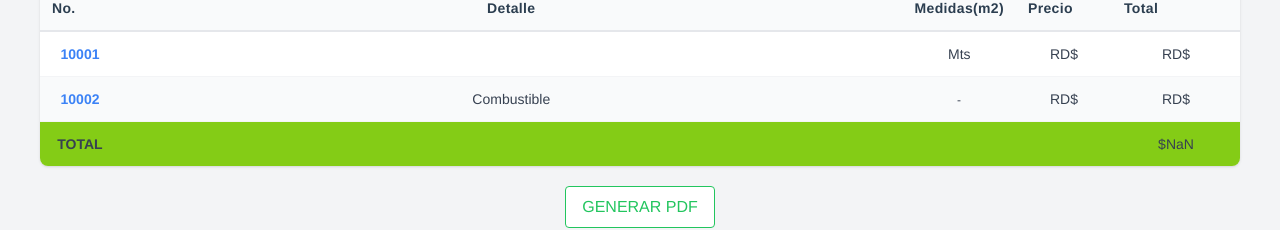
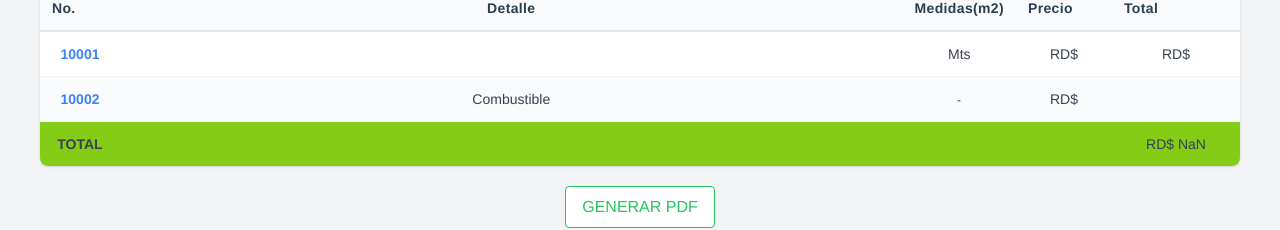
Before and after one commit to Blast06/vue-meseta, a Vue app: page /cotizacion in a window 1280 px wide. Shown: the part 162-392 px from the top of the page. Built offline with nearby package versions, Linux system fonts and the light colour scheme.

Commit message:
se agergo moneda con formato

```diff
--- a/package.json
+++ b/package.json
@@ -11,16 +11,19 @@
     "bootstrap": "^5.1.3",
     "bootstrap-vue": "^2.22.0",
     "core-js": "^3.8.3",
+    "currency-formatter": "^1.5.9",
     "jspdf": "^2.5.1",
     "jspdf-autotable": "^3.5.24",
     "underscore": "^1.13.3",
     "vue": "^3.2.13",
     "vue-money-format": "^1.2.4",
+    "vue-numeric": "^2.5.0",
     "vue-router": "^4.0.15"
   },
   "devDependencies": {
     "@babel/core": "^7.12.16",
     "@babel/eslint-parser": "^7.12.16",
+    "@types/currency-formatter": "^1.5.1",
     "@types/underscore": "^1.11.4",
     "@vue/cli-plugin-babel": "~5.0.0",
     "@vue/cli-plugin-eslint": "~5.0.0",
--- a/src/components/Tabla.vue
+++ b/src/components/Tabla.vue
@@ -68,10 +68,8 @@
               }}
             </td>
             <td class="p-3 text-sm text-gray-700 whitespace-nowrap">
-              RD$
-              {{
-                this.cotizacion.Combustible
-              }}
+               {{ this.cotizacion.Combustible }}
+
             </td>
           </tr>
           <tr class="bg-lime-500">
@@ -91,7 +89,7 @@
 
             </td>
             <td class="p-3 text-sm font-weight-bold text-gray-700 whitespace-nowrap">
-            {{costCurrency}}
+            {{ montoTotal }}
             </td>
           </tr>
         </tbody>
@@ -113,6 +111,10 @@ import { useRoute } from "vue-router";
 const formatter = new Intl.NumberFormat('en-US', {style: 'currency', currency: 'USD'})
 import { jsPDF } from "jspdf";
 import autoTable from 'jspdf-autotable';
+// import VueNumeric from 'vue-numeric'
+
+
+
 
 
 
@@ -122,36 +124,47 @@ import autoTable from 'jspdf-autotable';
 export default {
   name: "TablaVue",
   components: {
+    // VueNumeric
 
     },
   data() {
     return {
       cotizacion: {},
       total: 0,
+      montoTotal:0,
       heading: "Cotizacion Meseta",
       items: [
 
-      ]
+      ],
+      Combustible:0
 
     };
   },
 
 
   mounted() {
+    // fx.base = "USD";
     const route = useRoute();
     this.cotizacion = route.params;
     console.warn("Desde la ruta", this.cotizacion);
+    this.Combustible = this.cotizacion.Combustible;
+
+    let currencyFormat = Intl.NumberFormat('en-US');
+
+    this.montoTotal = parseInt(this.cotizacion.CostoTotal) + parseInt(this.cotizacion.Combustible);
+    this.montoTotal = `RD$ ${currencyFormat.format(this.montoTotal)}` ;
+
     this.items = [
       "10001",this.cotizacion.NombreMaterial,
        this.cotizacion.totalMedidas,
-       this.cotizacion.precioMaterial,
-       this.cotizacion.CostoTotal
+       `RD$ ${currencyFormat.format(this.cotizacion.precioMaterial)}`,
+       this.montoTotal
     ]
   },
 
   computed: {
         costCurrency() {
-            return formatter.format(this.cotizacion.total)
+            return formatter.format(this.cotizacion.Combustible)
         }
     },
 
@@ -182,11 +195,16 @@ export default {
         //TODO: AGREGAR UNA TERCERA FILA QUE MUESTRE EL TOTAL
         //CAMBIAR EL COLOR AL VERDE QUE TIENE LA TABLA EN VUE
 
+
+        // this.montoTotal = parseInt(this.cotizacion.CostoTotal) + parseInt(this.cotizacion.Combustible);
+        console.warn(this.montoTotal);
+
         autoTable(doc, {
           head: [['No', 'Detalles', 'Medidas', 'Precio', 'Total']],
           body: [
                   ["1001", this.cotizacion.NombreMaterial, `${this.cotizacion.totalMedidas}mts`, `RD$ ${this.cotizacion.precioMaterial}`, ` RD$${this.cotizacion.CostoTotal}`  ],
                   ["1002", 'Transporte - Combustible', '-',`RD$${this.cotizacion.Combustible}`, `RD$${this.cotizacion.Combustible}`  ],
+                  ["TOTAL", '', '-','', this.montoTotal  ],
 
                   // ...
                 ],
--- /dev/null
+++ b/src/money.js
@@ -0,0 +1,2 @@
+/* money.js 0.2, MIT license, http://openexchangerates.github.io/money.js */
+(function(g,j){var b=function(a){return new i(a)};b.version="0.1.3";var c=g.fxSetup||{rates:{},base:""};b.rates=c.rates;b.base=c.base;b.settings={from:c.from||b.base,to:c.to||b.base};var h=b.convert=function(a,e){if("object"===typeof a&&a.length){for(var d=0;d<a.length;d++)a[d]=h(a[d],e);return a}e=e||{};if(!e.from)e.from=b.settings.from;if(!e.to)e.to=b.settings.to;var d=e.to,c=e.from,f=b.rates;f[b.base]=1;if(!f[d]||!f[c])throw"fx error";d=c===b.base?f[d]:d===b.base?1/f[c]:f[d]*(1/f[c]);return a*d},i=function(a){"string"===typeof a?(this._v=parseFloat(a.replace(/[^0-9-.]/g,"")),this._fx=a.replace(/([^A-Za-z])/g,"")):this._v=a},c=b.prototype=i.prototype;c.convert=function(){var a=Array.prototype.slice.call(arguments);a.unshift(this._v);return h.apply(b,a)};c.from=function(a){a=b(h(this._v,{from:a,to:b.base}));a._fx=b.base;return a};c.to=function(a){return h(this._v,{from:this._fx?this._fx:b.settings.from,to:a})};if("undefined"!==typeof exports){if("undefined"!==typeof module&&module.exports)exports=module.exports=b;exports.fx=fx}else"function"===typeof define&&define.amd?define([],function(){return b}):(b.noConflict=function(a){return function(){g.fx=a;b.noConflict=j;return b}}(g.fx),g.fx=b)})(this);
```
Also changed, not shown: src/store.js (line endings or trailing spaces), 2 other files (tests, documents, lock files or other folders).
